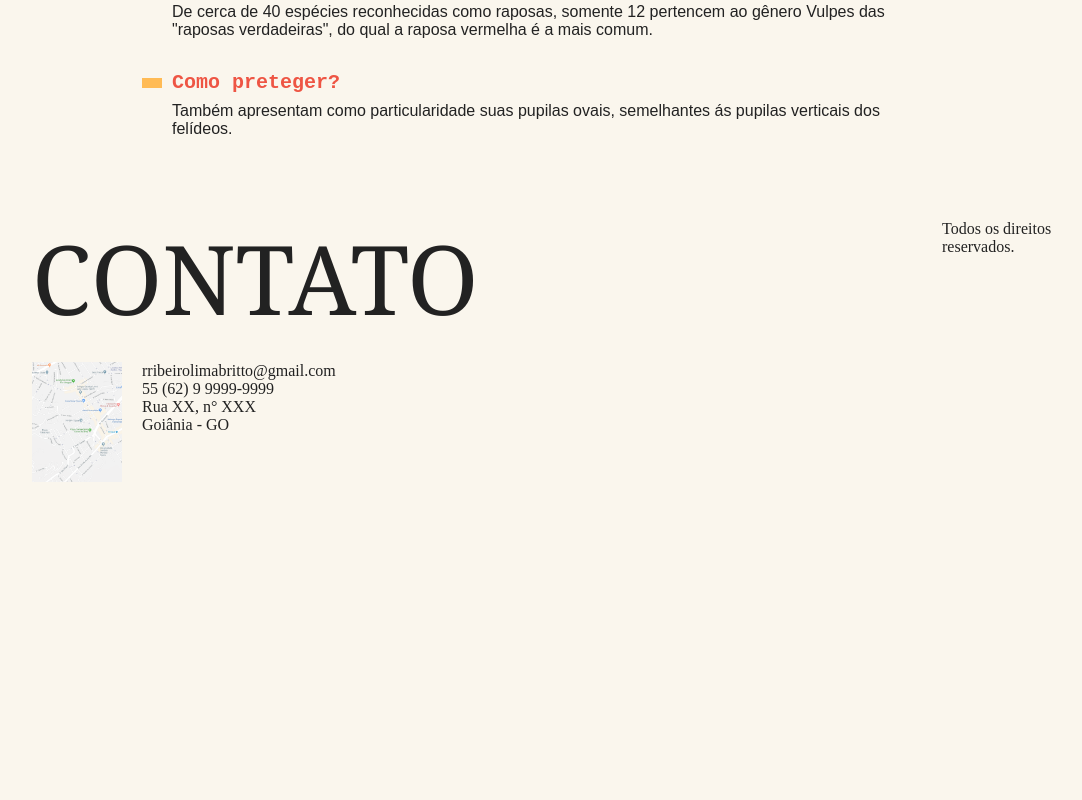
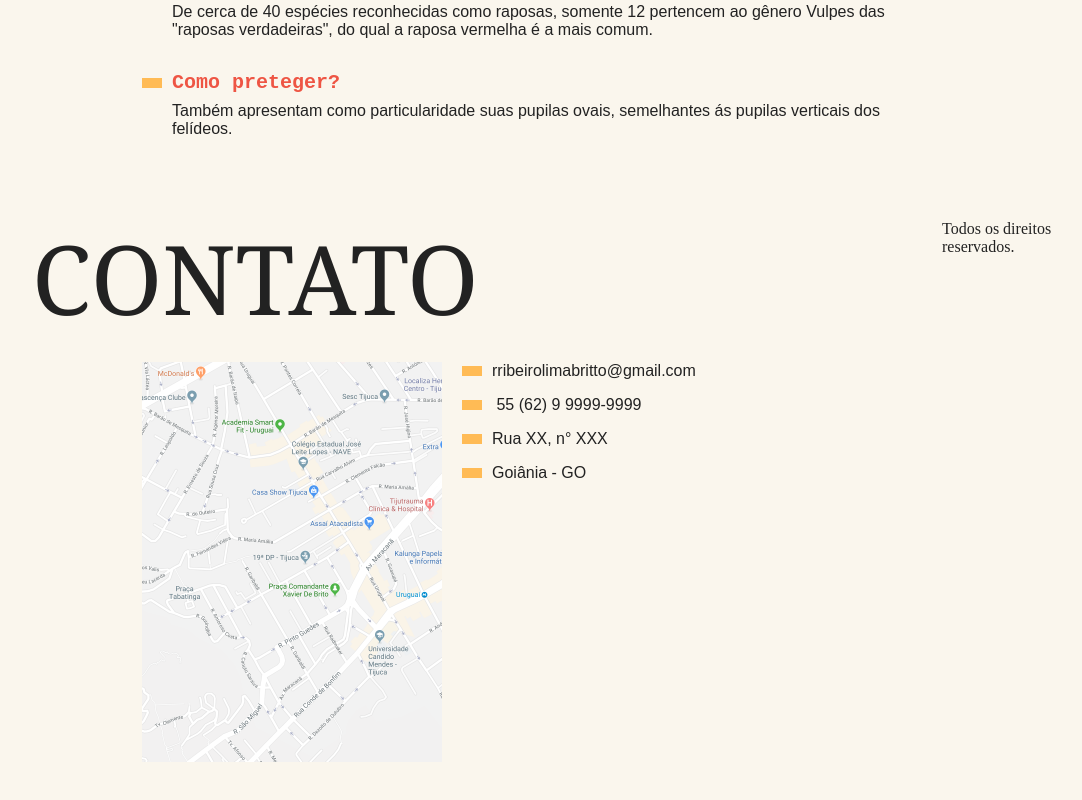
Before and after one commit to Rafaella2403/JavaScript-Site-Animais-Fantasticos, a plain HTML site: page index.html in a window 1280 px wide. Shown: the part 2763-3563 px from the top of the page, without its empty margins (158-1240 px from the left). Before the commit the page ends 3319 px from the top, so only its background shows below. Drawn offline with Linux system fonts and the light colour scheme; a script that the page names is missing.

Commit message:
Configurando Contatos

```diff
--- /dev/null
+++ b/css/contato/contato.css
@@ -0,0 +1,21 @@
+.contato-mapa{
+    grid-column: 2;
+}
+
+.contato-dados-lista{
+    grid-column: 3;
+}
+
+.contato-dados-lista li{
+    margin-bottom: 1rem;
+    font-family: Arial, Helvetica;
+}
+
+.contato-dados-lista li::before{
+    content: "";
+    display: inline-block;
+    width: 20px;
+    height: 10px;
+    margin-right: 10px;
+    background: #FB5;
+}
--- a/css/style.css
+++ b/css/style.css
@@ -2,4 +2,5 @@
 @import './global/header.css';
 @import './introducao/introducao.css';
 @import './faq/faq.css';
-@import '';
+@import './contato/contato.css';
+@import './footer/footer.css';
--- a/index.html
+++ b/index.html
@@ -229,11 +229,11 @@
 
         <h1 class="titulo">Contato</h1>
 
-        <div class="mapa">
+        <div class="contato-mapa">
             <img src="./img/mapa.png">
         </div>
 
-        <ul class="dados">
+        <ul class="contato-dados-lista">
             <li>rribeirolimabritto@gmail.com</li>
             <li> 55 (62) 9 9999-9999</li>
             <li>Rua XX, n° XXX</li>
```
